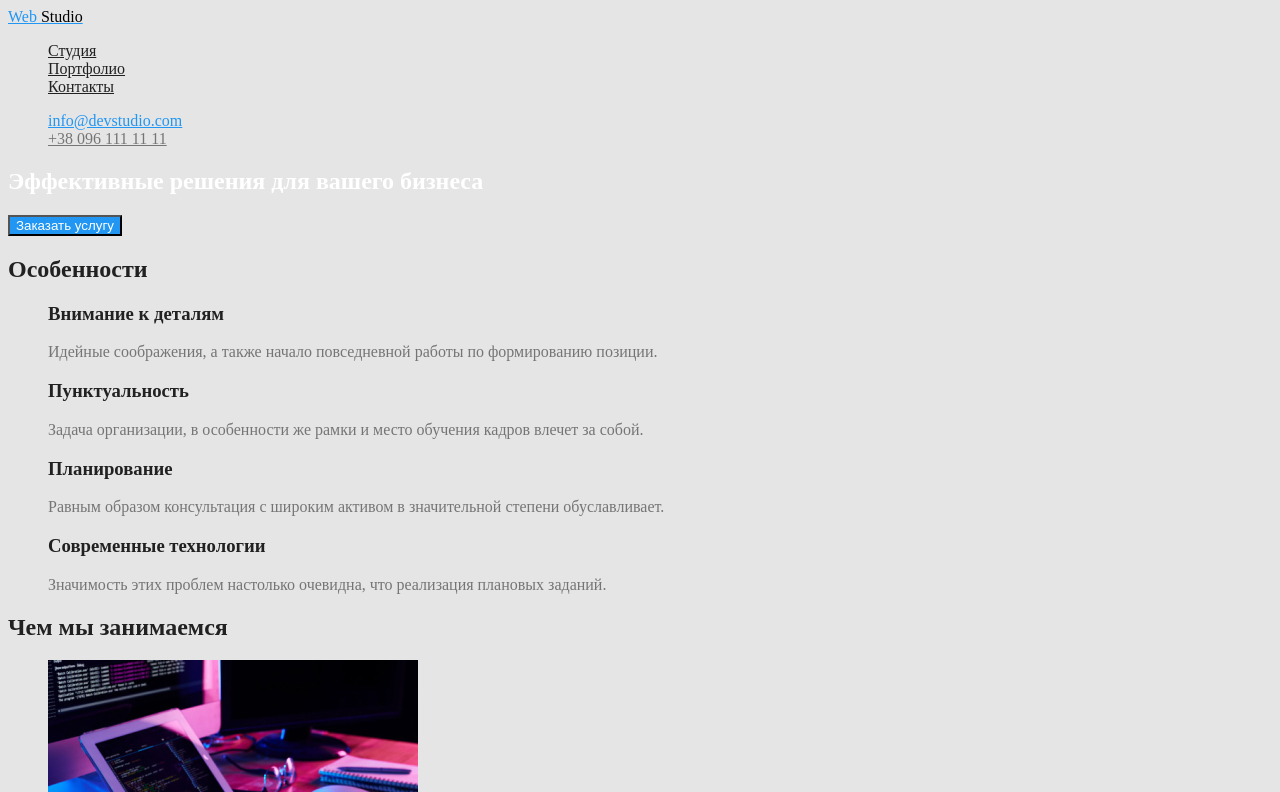
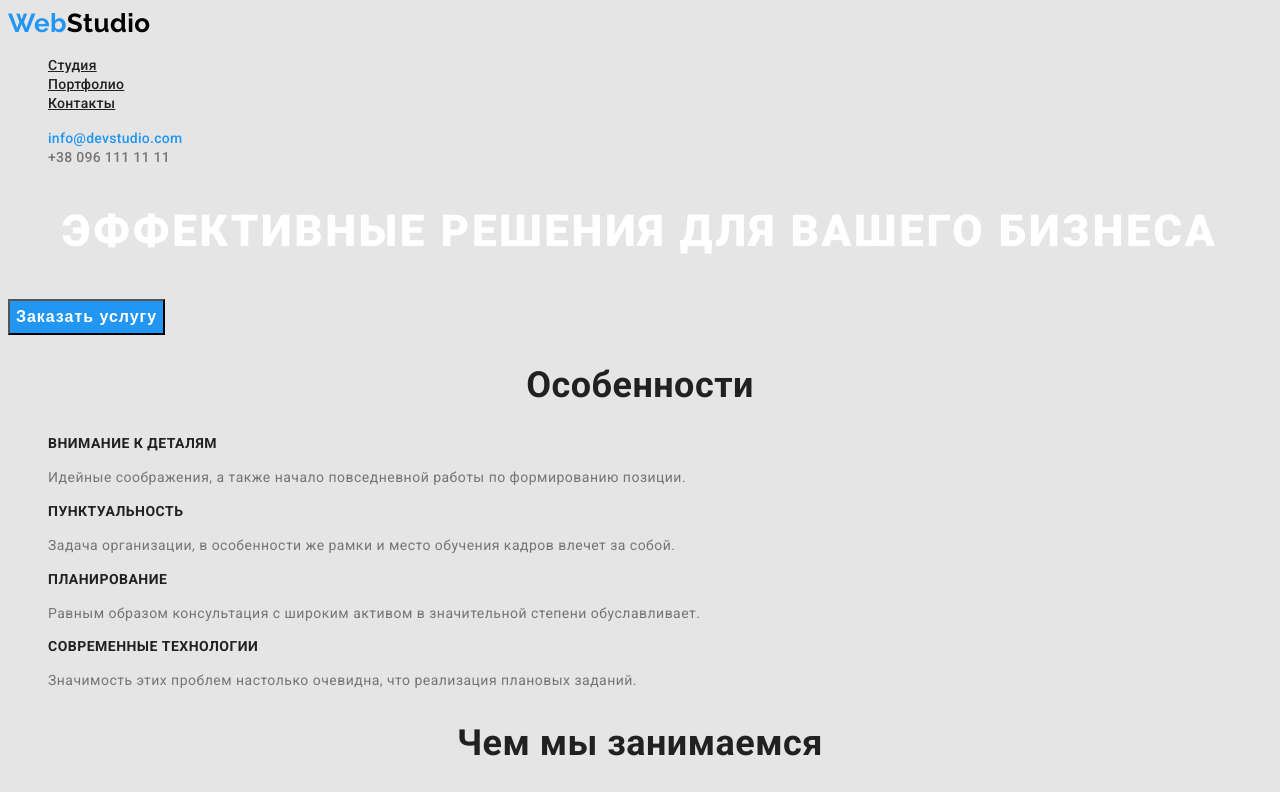
Before and after one commit to Sviatoslava13/goit-markup-hw-02, a plain HTML site: page index.html in a window 1280 px wide. Shown: the top 792 px of the page. Drawn offline with Linux system fonts and the light colour scheme.

Commit message:
portfolio.html

```diff
--- a/css/styles.css
+++ b/css/styles.css
@@ -14,19 +14,44 @@
 body {
    background-color: #E5E5E5;
    color: var(--primary-text-color);
+   font-family: Roboto, sans-serif;
+   letter-spacing: 0.03em;
 }
+h1,
+h2,
+h3,
+h4,
+h5,
+h6 {
+    font-family: Roboto;
+}
+
 ul { list-style: none;}
 
 .logo {
     color: var(--accent-color);
+    font-family: Raleway, cursive;
+    font-weight: 700;
+    font-size: 26px;
+    line-height: 1.19;
+    text-decoration: none;
 }
 .log {
     color: #000000;
+    font-family: Raleway, cursive;
+    font-weight: 700;
+    font-size: 26px;
+    line-height: 1.19;
+    text-decoration: none;
 }
 /* site nav*/
 
 .site-nav .link {
     color: var(--title-text-color) ;
+        font-weight: 500;
+        font-size: 14px;
+        line-height: 1.14;
+        letter-spacing: 0.02em;
 }
 .site-nav .link:hover,
 .site-nav .link:focus
@@ -41,20 +66,51 @@ ul { list-style: none;}
 
 .effect-title {
     color: #FFFFFF;
+        font-weight: 900;
+        font-size: 44px;
+        line-height: 1.36;
+        text-align: center;
+        letter-spacing: 0.06em;
+        text-transform: uppercase;
 }
 /*section*/
 
 .section-title {
    color: var(--title-text-color);
+font-weight: 700;
+    font-size: 36px;
+    line-height: 1.16;
+    text-align: center;
 }
 /*feature*/
 .feature-list .title{ color:var(--title-text-color);
+    font-weight: 700;
+    font-size: 14px;
+    line-height: 1.14;
+    text-transform: uppercase;
+}
+.feature-text {
+font-weight: 400;
+font-size: 14px;
+line-height: 1.7;
 }
 /*work*/
 .work-comand { color: var(--title-text-color);
+font-weight: 700;
+font-size: 36px;
+line-height: 1.16;
+text-align: center;
 }
 .work-list .title{
-    color: var(--title-text-color);
+color: var(--title-text-color);
+font-weight: 500;
+font-size: 16px;
+line-height: 1.19;
+}
+.work-text {
+font-weight: 400;
+font-size: 16px;
+line-height: 1.18;
 }
 
 /*button*/
@@ -65,12 +121,30 @@ ul { list-style: none;}
 .button-primary {
     color: var(--accent-color);
     background-color: var(--primary-bg-color);
+        font-weight: 500;
+        font-size: 14px;
+        line-height: 1.14;
+        letter-spacing: 0.02em;
+        text-decoration: none;
 }
 .button-secondary {
     color: var(--primary-text-color);
     background-color: var(--primary-bg-color);
+        font-weight: 500;
+        font-size: 14px;
+        line-height: 1.14;
+        letter-spacing: 0.02em;
+        text-decoration: none;
 }
 .button-premium {
     color: #FFFFFF;
     background-color: var(--accent-color);
+    font-weight: 700;
+        font-size: 16px;
+        line-height: 1.87;
+        display: flex;
+        align-items: center;
+        text-align: center;
+        letter-spacing: 0.06em;
+
 }
--- a/index.html
+++ b/index.html
@@ -5,13 +5,16 @@
     <meta http-equiv="X-UA-Compatible" content="IE=edge">
     <meta name="viewport" content="width=device-width, initial-scale=1.0">
     <title>Document</title>
+    <link rel="preconnect" href="https://fonts.googleapis.com">
+    <link rel="preconnect" href="https://fonts.gstatic.com" crossorigin>
+    <link href="https://fonts.googleapis.com/css2?family=Raleway:wght@700&family=Roboto:wght@400;500;700;900&display=swap"rel="stylesheet">
     <link rel="stylesheet" href="./css/styles.css">
 </head>
 <body>
     <!--Шапка сайта-->
     <header>
        <nav>
-        <a href="" class="logo">Web <span class="log">Studio</span></a>
+        <a href="" class="logo">Web<span class="log">Studio</span></a>
     <ul class="site-nav">
         <li> <a href="./index.html" class="link current">Студия</a></li>
         <li> <a href="./portfolio.html" class="link">Портфолио</a></li>
@@ -35,14 +38,14 @@
 
     <ul class="feature-list">
         <li> <h3 class="title">Внимание к деталям</h3>
-        <p>Идейные соображения, а также начало повседневной работы по формированию позиции.
+        <p class="feature-text">Идейные соображения, а также начало повседневной работы по формированию позиции.
         </p></li>
         <li> <h3 class="title">Пунктуальность</h3>
-        <p>Задача организации, в особенности же рамки и место обучения кадров влечет за собой.
+        <p class="feature-text">Задача организации, в особенности же рамки и место обучения кадров влечет за собой.
         </p></li>
-        <li><h3 class="title">Планирование</h3><p>Равным образом консультация с широким активом в значительной степени обуславливает.</p></li>
+        <li><h3 class="title">Планирование</h3><p class="feature-text">Равным образом консультация с широким активом в значительной степени обуславливает.</p></li>
         <li><h3 class="title">Современные технологии</h3>
-        <p>Значимость этих проблем настолько очевидна, что реализация плановых заданий.
+        <p class="feature-text">Значимость этих проблем настолько очевидна, что реализация плановых заданий.
         </p></li>
     </ul>
 </section>
@@ -60,22 +63,22 @@
     <h2  class="work-comand">Наша команда</h2>
     <ul class="work-list">
         <li><img src= "./images/imgs.jpg" alt="первый" width="270">
-        <h3 class="title">Игорь Демьяненко</h3> <p>Product Designer</p></li>
+        <h3 class="title">Игорь Демьяненко</h3> <p class="work-text">Product Designer</p></li>
         <li><img src= "./images/imga.jpg" alt="второй" width="270">
             <h3 class="title">Ольга Репина</h3>
-            <p>Frontend Developer</p></li>
+            <p class="work-text">Frontend Developer</p></li>
         <li> <img src= "./images/imgb.jpg" alt="третий" width="270">
             <h3 class="title">Николай Тарасов</h3>
-            <p>Marketing</p></li>
+            <p class="work-text">Marketing</p></li>
         <li><img src= "./images/imgc.jpg" alt="четвертый" width="270">
             <h3 class="title">Михаил Ермаков</h3>
-            <p>UI Designer</p></li>
+            <p class="work-text">UI Designer</p></li>
     </ul>
 </section>
     </main>
 <!--Футер-->
 <footer>
-<a href="">WebStudio</a>
+<a href="" class="logo">Web<span class="log">Studio</span></a>
 <address> <ul>
     <li><a href="" target="_blank" rel="noopener noreferrer"> г. Киев, пр-т Леси Украинки, 26 </a></li>
     <li><a href="tel:info@devstudio.com">info@devstudio.com</a></li>
```
Also changed, not shown: portfolio.html (+5 -2 lines).
